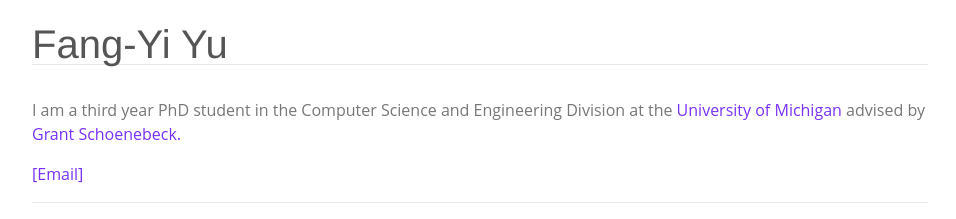
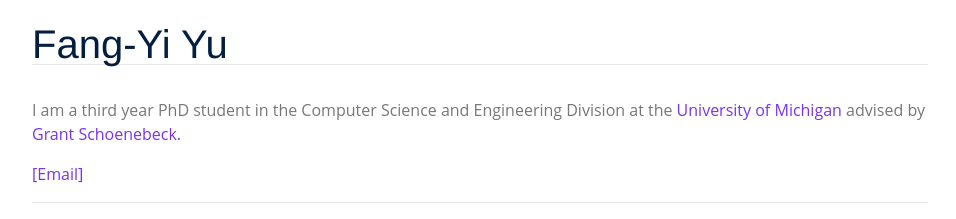
Before and after one commit to ericswatch/ericswatch.github.io, a Jekyll site: the page index.html, which Jekyll copies as it is, in a window 1280 px wide. Shown: the top 219 px of the page, without its empty margins (160-1116 px from the left). Built offline with Jekyll 4.4.1, drawn with Linux system fonts in a browser that asks for light colours; nearby versions of some CDN libraries.

Commit message:
Update main.css

```diff
--- a/css/main.css
+++ b/css/main.css
@@ -9,15 +9,16 @@ html, body {
 }
 
 h1, h2 {
-    color: #555;
     font-weight: normal;
 }
 h1 {
+    color:  #041E42;
     font-size: 2.5em;
     font-family:'Helvetica', 'Arial', 'Sans-Serif';
 }
 
 h2 {
+    color: #555;
     font-size: 1.5em;
 }
 
```
